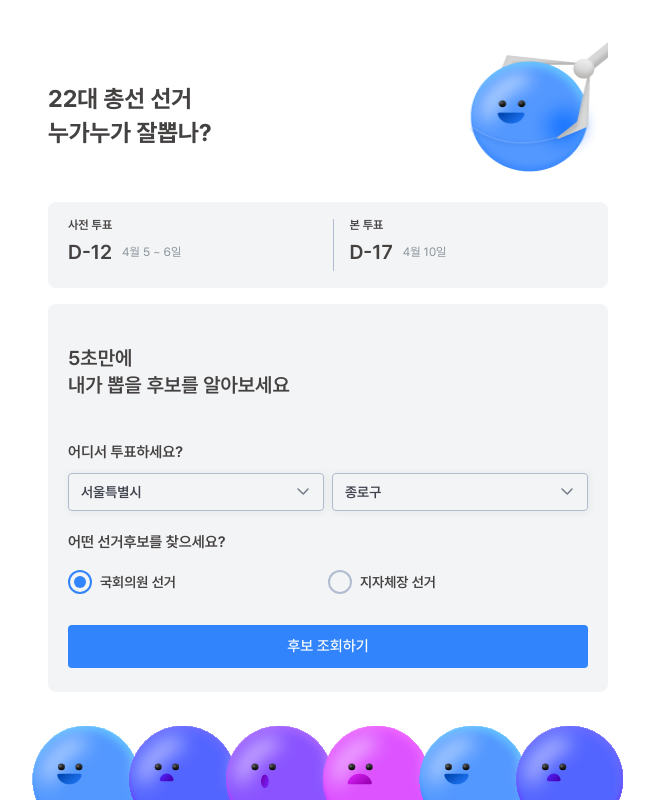
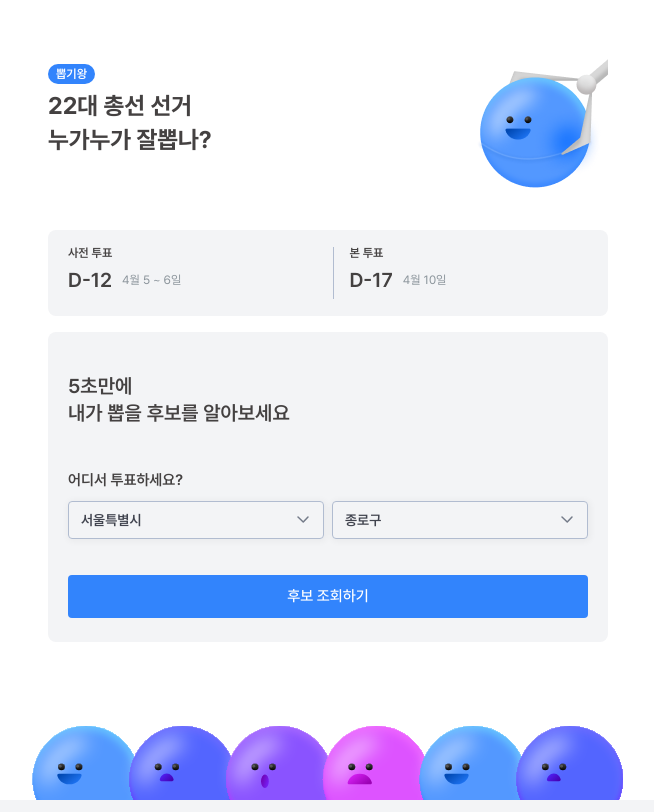
Before and after one commit to beside-TEAM101/election-king_frontend, a Next.js app: page / in a window 1280 px wide. Shown: the whole page, without its empty margins (312-966 px from the left). Built offline with nearby package versions, Linux system fonts and the light colour scheme.

Commit message:
fix : -radio 버튼 제거 및 가격 수정, 메인페이지 '뽑기왕' 뱃지 추가

```diff
--- a/app/page.tsx
+++ b/app/page.tsx
@@ -15,17 +15,10 @@ export default function HomePage() {
 	const [district, setDistrict] = useState('종로구')
 	const { sido, sigugun } = hangjun
 
-	const radioItems: { value: string; label: string }[] = [
-		{ value: 'CONGRESS', label: '국회의원 선거' },
-		{ value: 'MAYOR', label: '지자체장 선거' },
-	]
-
-	const [value, setValue] = useState<string | null>('CONGRESS')
-
 	const router = useRouter()
 
 	const handleButtonClick = () => {
-		const queryParams = `?candidates&pageIndex=0&pageSize=50&type=${value}&city=${city}&district=${district}`
+		const queryParams = `?candidates&pageIndex=0&pageSize=50&type=CONGRESS&city=${city}&district=${district}`
 		router.push(`/list${queryParams}`)
 	}
 
@@ -109,30 +102,6 @@ export default function HomePage() {
 						</div>
 					</div>
 				</div>
-				<div className={variables.searchOptions__box}>
-					<h3>어떤 선거후보를 찾으세요?</h3>
-					<div className={variables.searchOptions__radioGroup}>
-						{radioItems.map((item) => (
-							<div
-								key={item.value}
-								className={variables.searchOptions__radioGroup}>
-								<div className="radio">
-									<input
-										name="test1"
-										type="radio"
-										value={item.value}
-										id={item.value}
-										checked={value === item.value}
-										onChange={(e) => setValue(e.target.value)}
-									/>
-									<label htmlFor={item.value}>{item.label}</label>
-									<span />
-								</div>
-							</div>
-						))}
-					</div>
-				</div>
-
 				<button
 					type="button"
 					className={variables.mainButton}
--- a/components/common/HeadLine.tsx
+++ b/components/common/HeadLine.tsx
@@ -7,16 +7,21 @@ import variables from '@/styles/variables.module.scss'
 export default function HeadLine() {
 	return (
 		<section className={variables.headlineWrap}>
+			<div className={variables.headlineWrap__box}>
+				<div>
+					<span className={variables.badge}>뽑기왕</span>
 					<h1>
 						22대 총선 선거 <br /> 누가누가 잘뽑나?
 					</h1>
+				</div>
 				<Image
 					src={headLineImage}
 					alt="헤드라인 대표 이미지"
-				width={168}
-				height={172}
+					width={160}
+					height={160}
 					priority
 				/>
+			</div>
 		</section>
 	)
 }
--- a/styles/globals.css
+++ b/styles/globals.css
@@ -110,68 +110,6 @@ button {
 
 button:hover {
 	opacity: 0.8 !important;
-}
-
-[type='radio'],
-label {
-	cursor: pointer;
-}
-
-.radio {
-	display: inline-block;
-	vertical-align: middle;
-	position: relative;
-	padding-left: 32px;
-	padding-top: 9px;
-}
-
-.radio + .radio {
-	margin-left: 20px;
-}
-
-.radio input[type='radio'] {
-	display: none;
-	align-items: center;
-}
-
-.radio span {
-	position: absolute;
-	top: 7px;
-	left: 0;
-	height: 24px;
-	width: 24px;
-
-	display: block;
-
-	border-radius: 50%;
-	border: 2.8px solid #b1bcd0;
-}
-
-.radio span:after {
-	content: '';
-
-	position: absolute;
-	top: 50%;
-	left: 50%;
-	height: 12px;
-	width: 12px;
-
-	display: block;
-
-	transform: translate(-50%, -50%) scale(0);
-	transition: 200ms ease-in-out 0s;
-
-	border-radius: 50%;
-
-	background-color: #3284fc;
-}
-
-.radio input[type='radio']:checked ~ span:after {
-	transform: translate(-50%, -50%) scale(1);
-}
-
-.radio input[type='radio']:checked ~ span {
-	border: 2.8px solid #3284fc;
 }
 
 ::-webkit-scrollbar {
--- a/styles/variables.module.scss
+++ b/styles/variables.module.scss
@@ -63,12 +63,29 @@ $BLACK_03: #373a44;
 }
 
 .headlineWrap {
-	@include justifyPosition(space-between);
+	flex-direction: column;
+
+	.badge {
+		@include fontTheme(17px, 600, 12px, $WHITE_01);
+
+		max-width: 47px;
+		max-height: 22px;
+
+		padding: 3px 8px;
+
+		border-radius: 25px;
+
+		background-color: $BLUE_02;
+	}
+
+	&__box {
+		@include justifyPosition(space-between);
+		margin-top: 40px;
+	}
 
 	h1 {
 		@include fontTheme(34px, 700, 24px);
-
-		margin-top: 80px;
+		margin-top: 6px;
 	}
 
 	img {
@@ -137,16 +154,6 @@ $BLACK_03: #373a44;
 			@include fontTheme(17px, 600, 14px);
 		}
 	}
-
-	&__radioGroup {
-		display: flex;
-		align-items: center;
-		flex-grow: 1;
-
-		label {
-			@include fontTheme(17px, 600, 14px);
-		}
-	}
 }
 
 .mainButton {
@@ -158,7 +165,7 @@ $BLACK_03: #373a44;
 	display: flex;
 	justify-content: center;
 
-	margin-top: 34px;
+	margin-top: 42px;
 }
 /* Main end */
 
```
Also changed, not shown: public/assets/images/headlLine-character.png, 1 other file (tests, documents, lock files or other folders). Lines whose indentation alone changed are shown as unchanged.
